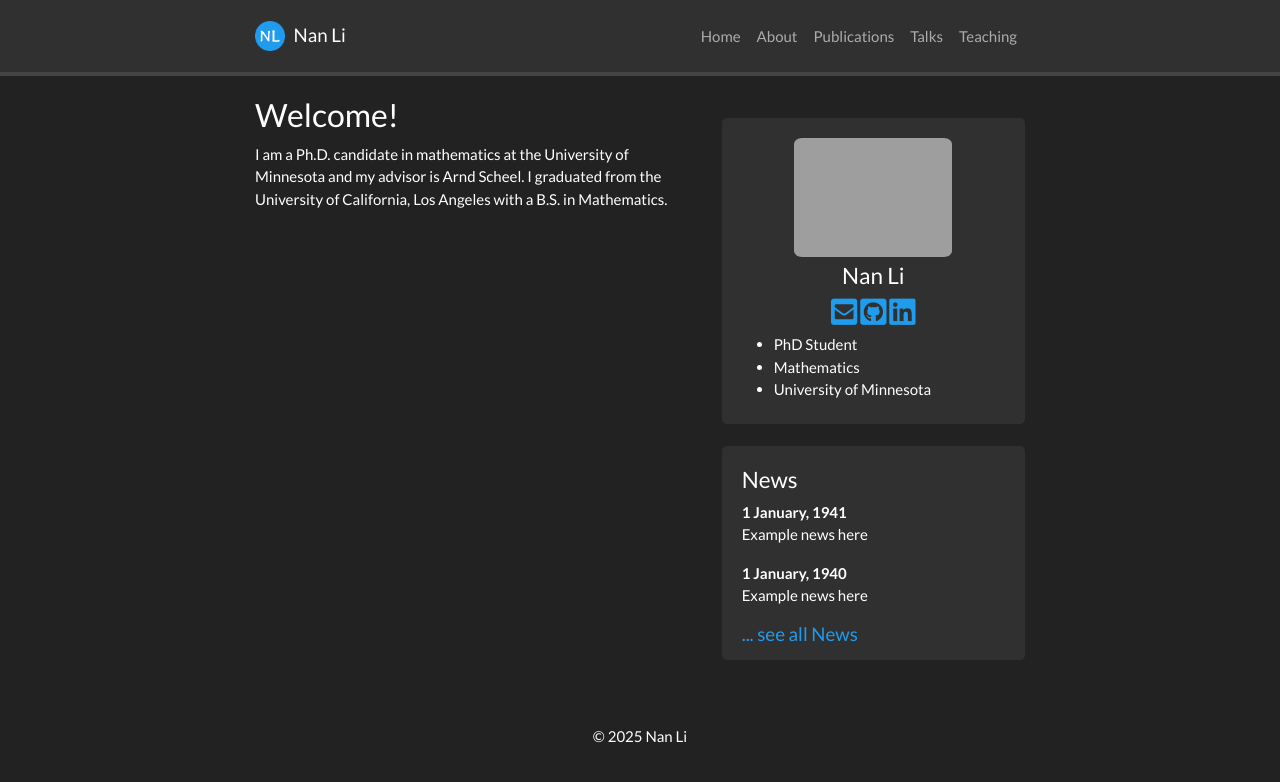
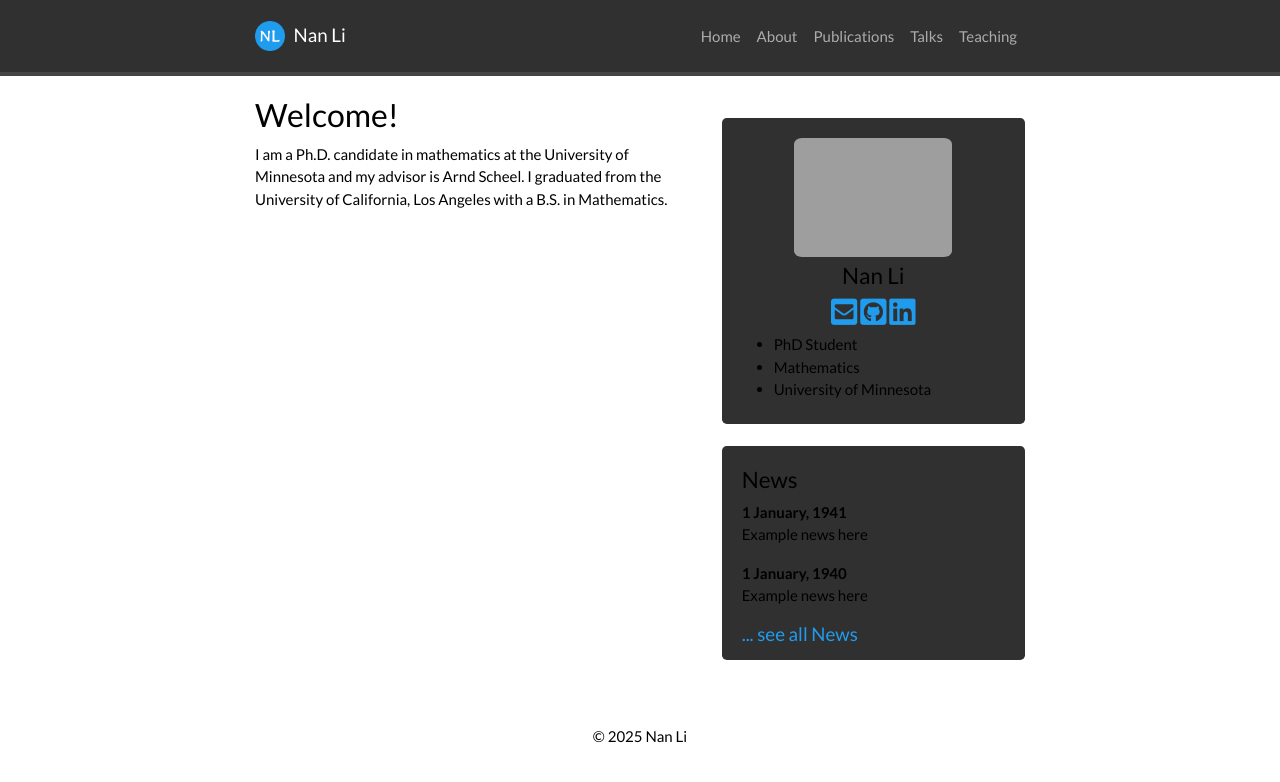
Before and after one commit to eigennan/eigennan.github.io, a Jekyll site: the page built from _pages/home.md, in a window 1280 px wide. Shown: the top 782 px of the page. Built offline with Jekyll 4.4.1, drawn with Linux system fonts in a browser that asks for light colours; a style sheet for code colours, icons or effects is not loaded.

Commit message:
Update main.scss

```diff
--- a/assets/main.scss
+++ b/assets/main.scss
@@ -40,3 +40,26 @@
  .nav-item {
     text-align: right;
 }
+
+
+html {
+  font-family: sans-serif;
+  line-height: 1.15;
+  -webkit-text-size-adjust: 100%;
+  -webkit-tap-highlight-color: rgba(255, 255, 255, 0);
+}
+
+article, aside, figcaption, figure, footer, header, hgroup, main, nav, section {
+  display: block;
+}
+
+body {
+  margin: 0;
+  font-family: "Lato", -apple-system, BlinkMacSystemFont, "Segoe UI", Roboto, "Helvetica Neue", Arial, sans-serif, "Apple Color Emoji", "Segoe UI Emoji", "Segoe UI Symbol";
+  font-size: 0.9375rem;
+  font-weight: 400;
+  line-height: 1.5;
+  color: #000000;
+  text-align: left;
+  background-color: #ffffff;
+}
```
